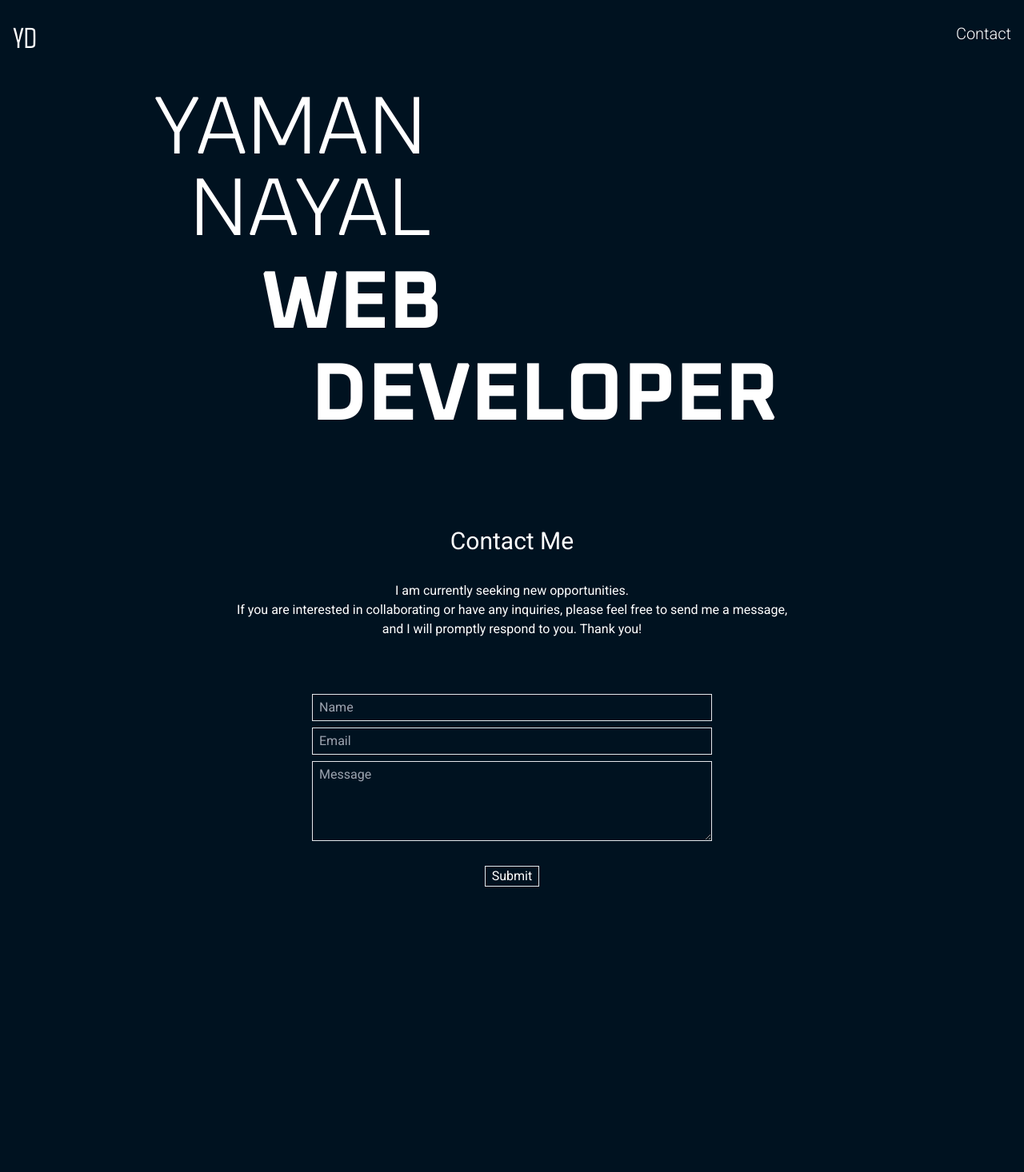
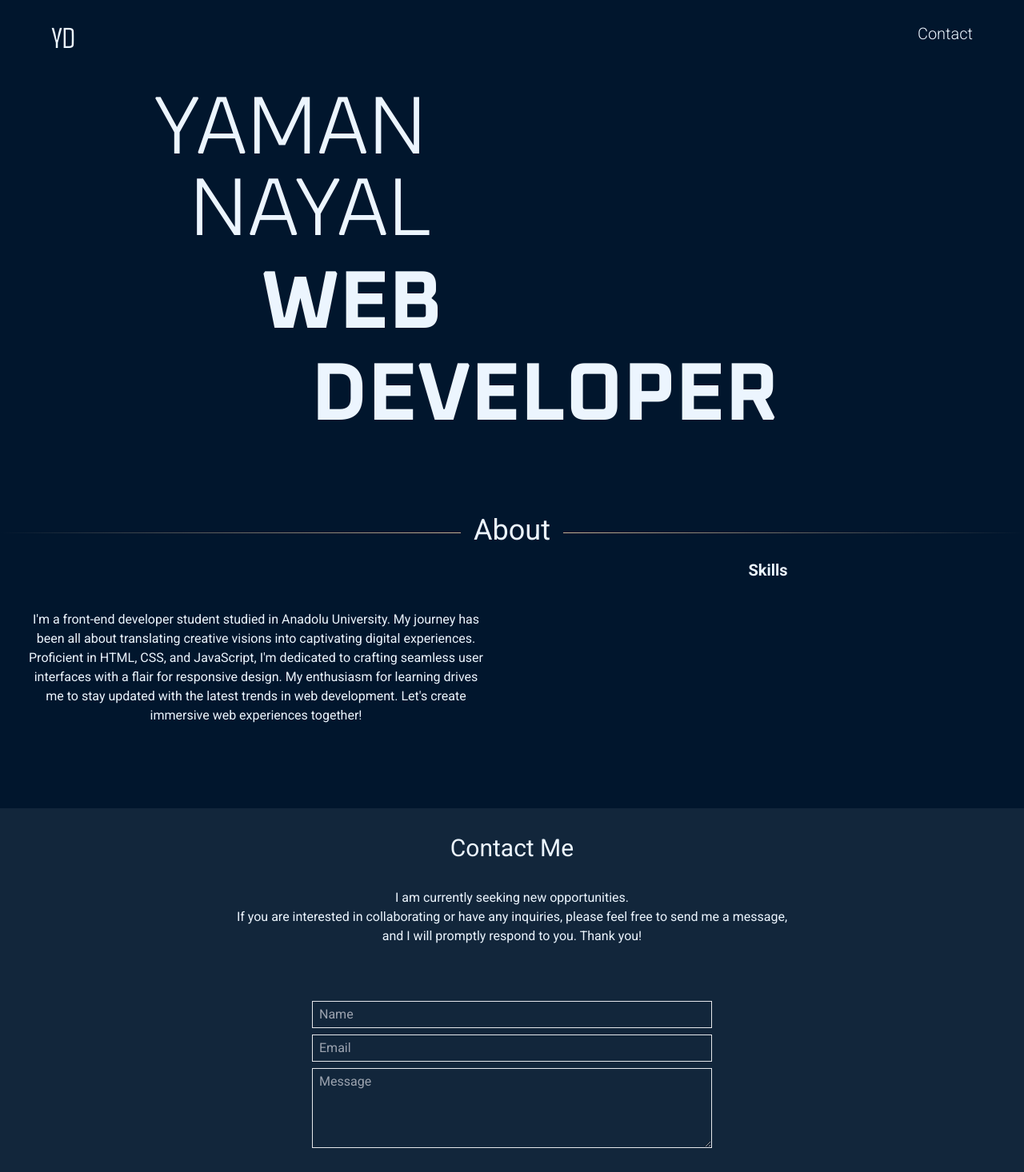
Before and after one commit to yaman-devs/portfolio, a Next.js app: page / in a window 1280 px wide. Shown: the top 1466 px of the page at 80% size. Before the commit the page ends 1145 px from the top, so only its background shows below. Built offline with nearby package versions, Linux system fonts and the light colour scheme.

Commit message:
adding about section

```diff
--- /dev/null
+++ b/app/components/About.tsx
@@ -0,0 +1,50 @@
+"use client";
+import { useEffect, useState } from "react";
+
+export default function About() {
+  const [mouseX, setMouseX] = useState("");
+  useEffect(() => {
+    document.addEventListener("touchmove", (e) => {
+      setMouseX(
+        () =>
+          ((e.touches[0].clientX / document.documentElement.clientWidth) * 100)
+            .toFixed()
+            .toString() + "%"
+      );
+    });
+    document.addEventListener("mousemove", (e) => {
+      setMouseX(
+        () =>
+          ((e.clientX / document.documentElement.clientWidth) * 100)
+            .toFixed()
+            .toString() + "%"
+      );
+    });
+  }, []);
+
+  return (
+    <div className="relative flex flex-col items-center h-96">
+      <div
+        className="absolute -z-10 w-full text-center h-[1px] top-[10%] "
+        style={{
+          background: `linear-gradient(90deg, rgba(2,0,36,0) 0%, rgba(225,191,157,1) ${mouseX}, rgba(0,212,255,0.00043767507002800965) 100%)`,
+        }}
+      ></div>
+      <div className=" bg-background text-4xl p-4 ">About</div>
+      <div className="grid grid-cols-2">
+        <p className="py-8 lg:py-16 px-4 lg:px-8 text-center">
+          I'm a front-end developer student studied in Anadolu University. My
+          journey has been all about translating creative visions into
+          captivating digital experiences. Proficient in HTML, CSS, and
+          JavaScript, I'm dedicated to crafting seamless user interfaces with a
+          flair for responsive design. My enthusiasm for learning drives me to
+          stay updated with the latest trends in web development. Let's create
+          immersive web experiences together!
+        </p>
+        <div className="text-center font-bold text-xl">
+          Skills<div></div>
+        </div>
+      </div>
+    </div>
+  );
+}
--- a/app/components/contact.tsx
+++ b/app/components/contact.tsx
@@ -1,8 +1,24 @@
 "use client";
+import { useEffect, useRef } from "react";
+import { useInView, animate } from "framer-motion";
 
 export default function Contact() {
+  const ref = useRef(null);
+  const isInView = useInView(ref, { margin: "-30%" });
+  useEffect(() => {
+    isInView
+      ? animate(ref.current, {
+          scaleX: [0.8, 1],
+        })
+      : animate(ref.current, {
+          scaleX: [1, 0.8],
+        });
+  }, [isInView]);
   return (
-    <div className="flex flex-col justify-center items-center bg-background py-8 ">
+    <div
+      ref={ref}
+      className="flex flex-col justify-center items-center bg-secondary py-8 "
+    >
       <h1 className="text-2xl md:text-3xl mb-8">Contact Me</h1>
       <div className="px-10 text-center md:px-32  md:max-w-[60rem] mb-8 md:mb-16">
         I am currently seeking new opportunities.
--- a/app/components/hero.tsx
+++ b/app/components/hero.tsx
@@ -26,13 +26,17 @@ const font = LocalFont({
 export default function Hero() {
   const [scope, animate] = useAnimate();
   const hero = ["YAMAN", "NAYAL", "WEB", "DEVELOPER"];
+  // const screenH = window.screen.height * 0.7;
   useEffect(() => {
     const heroSpans = document.querySelectorAll(".title");
     animate(heroSpans, { scaleY: [0, 1], opacity: 1 }, { delay: stagger(0.2) });
   }, []);
 
   return (
-    <section className="hero !overflow-hidden  ">
+    <section
+      className="hero !overflow-hidden "
+      // style={{ height: screenH }}
+    >
       <h1 className={font.className + " hero__main"}>
         <div className="hero__title">
           {hero.map((item, i) => (
--- a/app/components/navbar.tsx
+++ b/app/components/navbar.tsx
@@ -74,8 +74,11 @@ export default function Navbar() {
   }, []);
 
   return (
-    <nav className="fixed w-screen z-50">
-      <div className="flex justify-between items-start px-4 2xl:px-80  [&>*]:text-xl  py-5 lg:py-7">
+    <nav className="absolute w-full z-50">
+      <div
+        className="flex justify-between items-start px-4
+      md:px-8 xl:px-16  [&>*]:text-xl  py-5 lg:py-7"
+      >
         <Link href={"/"}>
           <div
             ref={scope}
--- a/app/page.tsx
+++ b/app/page.tsx
@@ -1,10 +1,11 @@
-import Image from "next/image";
+import About from "./components/About";
 import Hero from "./components/hero";
 
 export default function Home() {
   return (
     <main>
       <Hero />
+      <About />
     </main>
   );
 }
--- a/tailwind.config.js
+++ b/tailwind.config.js
@@ -8,11 +8,16 @@ module.exports = {
   theme: {
     extend: {
       colors: {
-        text: "#ffffff",
-        background: "#001220",
-        "primary-button": "#2e5573",
-        "secondary-button": "#f3f4f6",
-        accent: "#a9a9bc",
+        // text: "#ffffff",
+        // background: "#272640",
+        // "primary-button": "#073149",
+        // "secondary-button": "#f3f4f6",
+        // accent: "#a9a9bc",
+        text: "#ecf5fe",
+        background: "#01162d",
+        primary: "#e1bf9d",
+        secondary: "#12263b",
+        accent: "#1b81ee",
       },
       backgroundImage: {
         "gradient-radial": "radial-gradient(var(--tw-gradient-stops))",
--- a/tsconfig.json
+++ b/tsconfig.json
@@ -19,8 +19,11 @@
         "name": "next"
       }
     ],
+    "baseUrl": ".",
     "paths": {
-      "@/*": ["./*"]
+      "@/*": ["./*"],
+      "@/components/*": ["./components/*"],
+      "@/public/*": ["./public/*"]
     }
   },
   "include": ["next-env.d.ts", "**/*.ts", "**/*.tsx", ".next/types/**/*.ts"],
```
